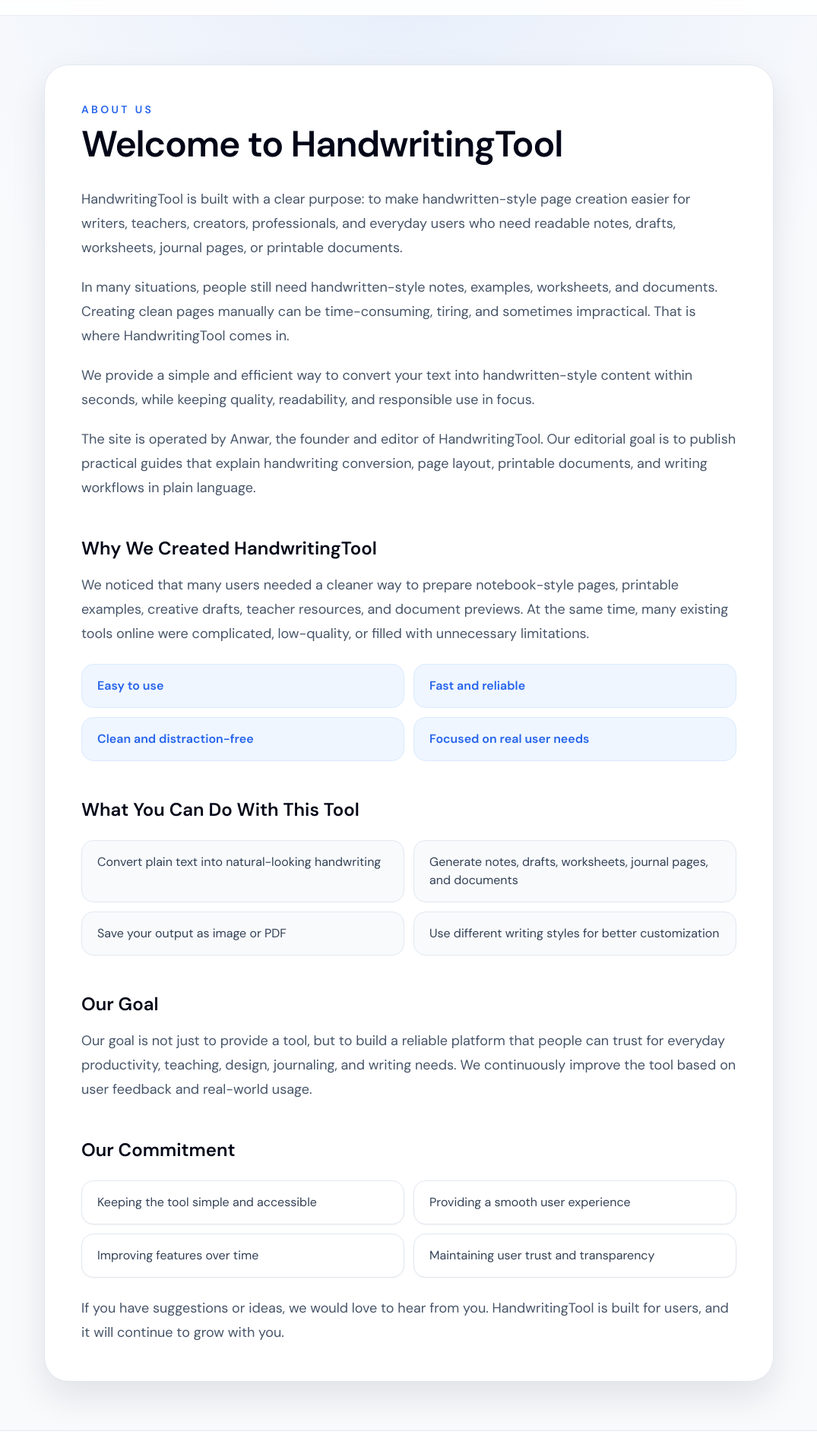
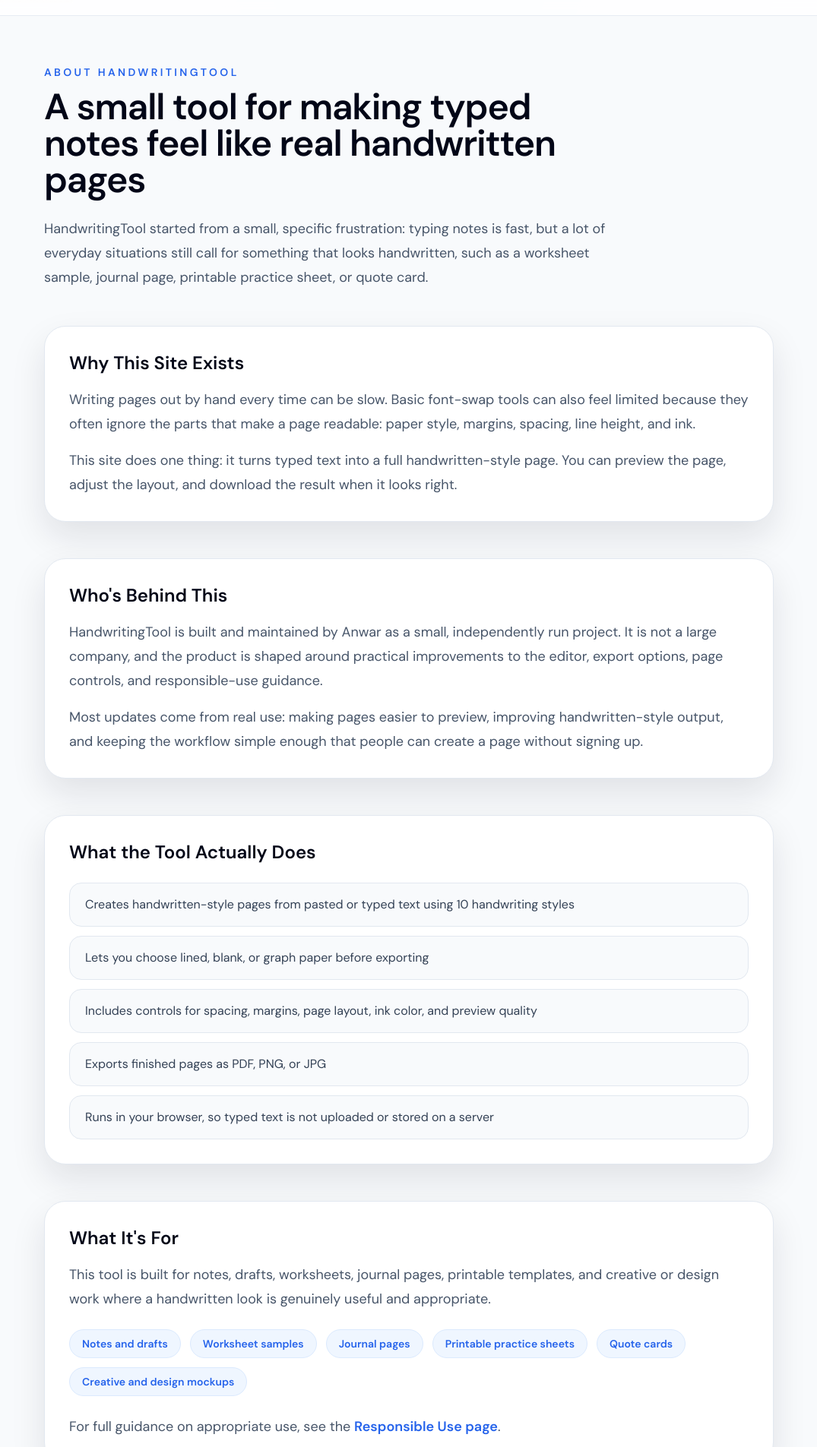
Before and after one commit to handwritingmaker-dotcom/handwriting-tool, a Next.js app: page /about in a window 1280 px wide. Shown: the part 76-1981 px from the top of the page at 76% size, without its empty margins (102-1177 px from the left). Built offline with nearby package versions, Linux system fonts and the light colour scheme; a web font is replaced by a local one.

Commit message:
Rewrite About page content

```diff
--- a/app/about/page.tsx
+++ b/app/about/page.tsx
@@ -1,100 +1,97 @@
+import Link from "next/link";
 import { defaultSocialImage } from "@/lib/seo";
 
 export const metadata = {
-  title: "About Us | HandwritingTool",
+  title: "About HandwritingTool",
   description:
-    "Learn about HandwritingTool, a simple platform for converting text into readable handwritten-style notes, drafts, worksheets, journal pages, and documents.",
+    "Learn who runs HandwritingTool, why it was built, what the tool does, and how it handles typed text in the browser.",
   alternates: {
     canonical: "/about",
   },
   openGraph: {
-    title: "About Us | HandwritingTool",
+    title: "About HandwritingTool",
     description:
-      "Learn about HandwritingTool, a simple platform for converting text into readable handwritten-style notes, drafts, worksheets, journal pages, and documents.",
+      "Learn who runs HandwritingTool, why it was built, what the tool does, and how it handles typed text in the browser.",
     url: "/about",
     type: "website",
     images: [defaultSocialImage],
   },
   twitter: {
     card: "summary_large_image",
-    title: "About Us | HandwritingTool",
+    title: "About HandwritingTool",
     description:
-      "Learn about HandwritingTool, a simple platform for converting text into readable handwritten-style notes, drafts, worksheets, journal pages, and documents.",
+      "Learn who runs HandwritingTool, why it was built, what the tool does, and how it handles typed text in the browser.",
     images: [defaultSocialImage.url],
   },
 };
 
-const reasons = [
-  "Easy to use",
-  "Fast and reliable",
-  "Clean and distraction-free",
-  "Focused on real user needs",
+const capabilities = [
+  "Creates handwritten-style pages from pasted or typed text using 10 handwriting styles",
+  "Lets you choose lined, blank, or graph paper before exporting",
+  "Includes controls for spacing, margins, page layout, ink color, and preview quality",
+  "Exports finished pages as PDF, PNG, or JPG",
+  "Runs in your browser, so typed text is not uploaded or stored on a server",
 ];
 
-const capabilities = [
-  "Convert plain text into natural-looking handwriting",
-  "Generate notes, drafts, worksheets, journal pages, and documents",
-  "Save your output as image or PDF",
-  "Use different writing styles for better customization",
-];
-
-const commitments = [
-  "Keeping the tool simple and accessible",
-  "Providing a smooth user experience",
-  "Improving features over time",
-  "Maintaining user trust and transparency",
+const useCases = [
+  "Notes and drafts",
+  "Worksheet samples",
+  "Journal pages",
+  "Printable practice sheets",
+  "Quote cards",
+  "Creative and design mockups",
 ];
 
 export default function AboutPage() {
   return (
-    <main className="mx-auto max-w-5xl px-4 py-16 sm:px-6 lg:px-8">
-      <article className="rounded-[32px] border border-slate-200 bg-white p-8 shadow-card lg:p-12">
-        <p className="text-sm font-semibold uppercase tracking-[0.24em] text-brand-blue">About Us</p>
+    <main className="bg-brand-paper">
+      <section className="mx-auto max-w-5xl px-4 py-16 sm:px-6 lg:px-8">
+        <div className="max-w-3xl">
+          <p className="text-sm font-semibold uppercase tracking-[0.24em] text-brand-blue">About HandwritingTool</p>
           <h1 className="mt-3 text-4xl font-semibold tracking-tight text-slate-950 sm:text-5xl">
-          Welcome to HandwritingTool
+            A small tool for making typed notes feel like real handwritten pages
           </h1>
-
-        <div className="mt-8 space-y-5 text-lg leading-8 text-slate-600">
-          <p>
-            HandwritingTool is built with a clear purpose: to make handwritten-style page creation easier for writers,
-            teachers, creators, professionals, and everyday users who need readable notes, drafts, worksheets, journal
-            pages, or printable documents.
-          </p>
-          <p>
-            In many situations, people still need handwritten-style notes, examples, worksheets, and documents. Creating
-            clean pages manually can be time-consuming, tiring, and sometimes impractical. That is where HandwritingTool
-            comes in.
-          </p>
-          <p>
-            We provide a simple and efficient way to convert your text into handwritten-style content within seconds,
-            while keeping quality, readability, and responsible use in focus.
-          </p>
-          <p>
-            The site is operated by Anwar, the founder and editor of HandwritingTool. Our editorial goal is to publish
-            practical guides that explain handwriting conversion, page layout, printable documents, and writing
-            workflows in plain language.
+          <p className="mt-6 text-lg leading-8 text-slate-600">
+            HandwritingTool started from a small, specific frustration: typing notes is fast, but a lot of everyday
+            situations still call for something that looks handwritten, such as a worksheet sample, journal page,
+            printable practice sheet, or quote card.
           </p>
         </div>
 
-        <section className="mt-12">
-          <h2 className="text-2xl font-semibold text-slate-950">Why We Created HandwritingTool</h2>
-          <p className="mt-4 text-lg leading-8 text-slate-600">
-            We noticed that many users needed a cleaner way to prepare notebook-style pages, printable examples,
-            creative drafts, teacher resources, and document previews. At the same time, many existing tools online were complicated,
-            low-quality, or filled with unnecessary limitations.
+        <div className="mt-12 space-y-12">
+          <section className="rounded-[28px] border border-slate-200 bg-white p-6 shadow-card sm:p-8">
+            <h2 className="text-2xl font-semibold text-slate-950">Why This Site Exists</h2>
+            <div className="mt-4 space-y-4 text-lg leading-8 text-slate-600">
+              <p>
+                Writing pages out by hand every time can be slow. Basic font-swap tools can also feel limited because
+                they often ignore the parts that make a page readable: paper style, margins, spacing, line height, and
+                ink.
               </p>
-          <div className="mt-6 grid gap-3 sm:grid-cols-2">
-            {reasons.map((reason) => (
-              <div key={reason} className="rounded-2xl border border-blue-100 bg-blue-50 px-5 py-4 font-semibold text-brand-blue">
-                {reason}
-              </div>
-            ))}
+              <p>
+                This site does one thing: it turns typed text into a full handwritten-style page. You can preview the
+                page, adjust the layout, and download the result when it looks right.
+              </p>
             </div>
           </section>
 
-        <section className="mt-12">
-          <h2 className="text-2xl font-semibold text-slate-950">What You Can Do With This Tool</h2>
-          <div className="mt-6 grid gap-3 sm:grid-cols-2">
+          <section className="rounded-[28px] border border-slate-200 bg-white p-6 shadow-card sm:p-8">
+            <h2 className="text-2xl font-semibold text-slate-950">Who's Behind This</h2>
+            <div className="mt-4 space-y-4 text-lg leading-8 text-slate-600">
+              <p>
+                HandwritingTool is built and maintained by Anwar as a small, independently run project. It is not a
+                large company, and the product is shaped around practical improvements to the editor, export options,
+                page controls, and responsible-use guidance.
+              </p>
+              <p>
+                Most updates come from real use: making pages easier to preview, improving handwritten-style output, and
+                keeping the workflow simple enough that people can create a page without signing up.
+              </p>
+            </div>
+          </section>
+
+          <section className="rounded-[28px] border border-slate-200 bg-white p-6 shadow-card sm:p-8">
+            <h2 className="text-2xl font-semibold text-slate-950">What the Tool Actually Does</h2>
+            <div className="mt-6 grid gap-3">
               {capabilities.map((item) => (
                 <div key={item} className="rounded-2xl border border-slate-200 bg-slate-50 px-5 py-4 text-slate-700">
                   {item}
@@ -103,30 +100,52 @@
             </div>
           </section>
 
-        <section className="mt-12">
-          <h2 className="text-2xl font-semibold text-slate-950">Our Goal</h2>
+          <section className="rounded-[28px] border border-slate-200 bg-white p-6 shadow-card sm:p-8">
+            <h2 className="text-2xl font-semibold text-slate-950">What It's For</h2>
             <p className="mt-4 text-lg leading-8 text-slate-600">
-            Our goal is not just to provide a tool, but to build a reliable platform that people can trust for everyday
-            productivity, teaching, design, journaling, and writing needs. We continuously improve the tool based on user feedback and
-            real-world usage.
+              This tool is built for notes, drafts, worksheets, journal pages, printable templates, and creative or
+              design work where a handwritten look is genuinely useful and appropriate.
+            </p>
+            <div className="mt-6 flex flex-wrap gap-3">
+              {useCases.map((item) => (
+                <span
+                  key={item}
+                  className="rounded-full border border-blue-100 bg-blue-50 px-4 py-2 text-sm font-semibold text-brand-blue"
+                >
+                  {item}
+                </span>
+              ))}
+            </div>
+            <p className="mt-6 text-lg leading-8 text-slate-600">
+              For full guidance on appropriate use, see the{" "}
+              <Link href="/responsible-use" className="font-semibold text-brand-blue">
+                Responsible Use page
+              </Link>
+              .
             </p>
           </section>
 
-        <section className="mt-12">
-          <h2 className="text-2xl font-semibold text-slate-950">Our Commitment</h2>
-          <div className="mt-6 grid gap-3 sm:grid-cols-2">
-            {commitments.map((item) => (
-              <div key={item} className="rounded-2xl border border-slate-200 bg-white px-5 py-4 text-slate-700 shadow-sm">
-                {item}
+          <section className="rounded-[28px] border border-slate-200 bg-white p-6 shadow-card sm:p-8">
+            <h2 className="text-2xl font-semibold text-slate-950">How the Site Is Run</h2>
+            <div className="mt-4 space-y-4 text-lg leading-8 text-slate-600">
+              <p>
+                There is no account system, and the site does not track what you type. Text is processed locally in
+                your browser for preview and export.
+              </p>
+              <p>
+                The site is supported by ads, which helps keep the tool free with no subscription or paywall.
+              </p>
+              <p>
+                If something is broken, unclear, or missing a feature you need, the fastest way to reach Anwar is the{" "}
+                <Link href="/contact" className="font-semibold text-brand-blue">
+                  Contact page
+                </Link>
+                . Real feedback has shaped most of what is on the site so far, and that will continue.
+              </p>
             </div>
-            ))}
+          </section>
         </div>
-          <p className="mt-6 text-lg leading-8 text-slate-600">
-            If you have suggestions or ideas, we would love to hear from you. HandwritingTool is built for users, and it
-            will continue to grow with you.
-          </p>
       </section>
-      </article>
     </main>
   );
 }
```
Lines whose indentation alone changed are shown as unchanged.
